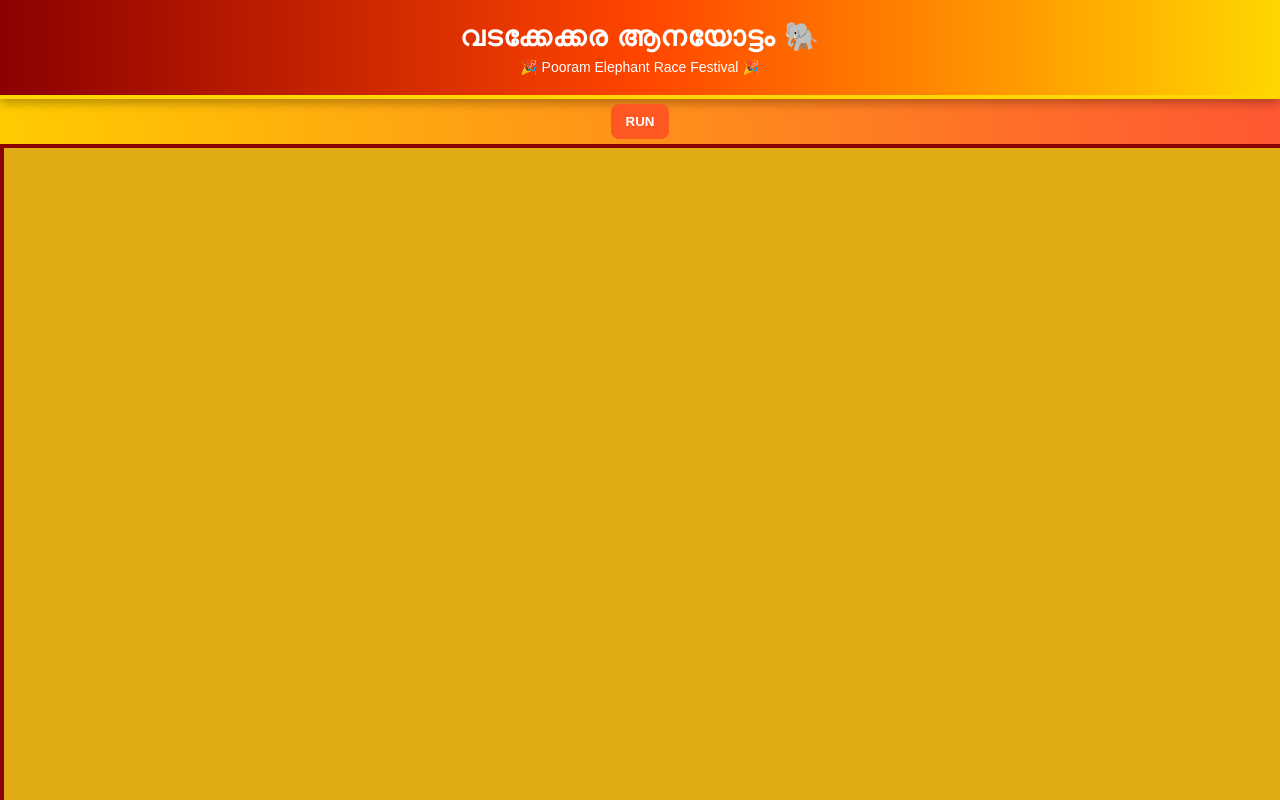
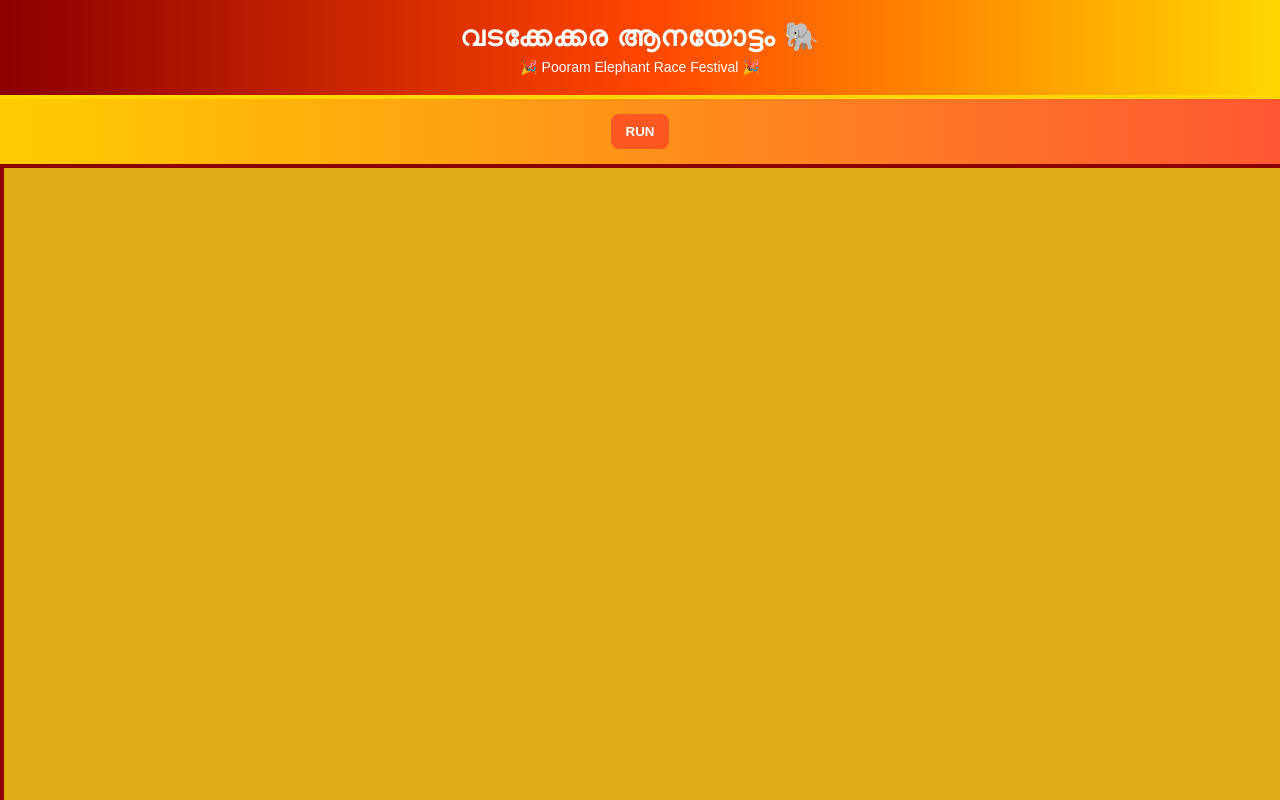
Before and after one commit to amithc1109-gif/elephant-pooram-race, a website: page public/game.html in a window 1280 px wide. Shown: the top 800 px of the page. Drawn offline with nearby package versions, Linux system fonts and the light colour scheme; no server answers.

Commit message:
RUN fixed and scroll

```diff
--- a/public/game.html
+++ b/public/game.html
@@ -3,49 +3,52 @@
 
 <head>
 
-<meta name="viewport" content="width=device-width, initial-scale=1, maximum-scale=1">
-
+<!--<meta name="viewport" content="width=device-width, initial-scale=1, maximum-scale=1, user-scalable=no"> -->
 <link rel="stylesheet" href="style.css">
-
 <script src="/socket.io/socket.io.js"></script>
 
 </head>
 
-<meta name="viewport" content="width=device-width, initial-scale=1, maximum-scale=1, user-scalable=no">
-
 <body>
 
+<!-- 🎉 BANNER -->
 <div class="banner">
     <h1>വടക്കേക്കര ആനയോട്ടം 🐘</h1>
     <p>🎉 Pooram Elephant Race Festival 🎉</p>
 </div>
 
-<div id="winner"></div>
+<!-- 🎮 CONTROLS (FIXED) -->
+<div class="controls">
 
-<!-- RUN BUTTON -->
-<button id="runBtn" onclick="run()">RUN</button>
+    <!-- RUN -->
+    <button id="runBtn" onclick="run()">RUN</button>
 
-<!-- ADMIN CONTROLS -->
-<div id="adminControls" style="display:none;">
-    <button onclick="startRace()">START</button>
-    <button onclick="resetRace()">RESET</button>
+    <!-- ADMIN -->
+    <div id="adminControls" style="display:none;">
+        <button onclick="startRace()">START</button>
+        <button onclick="resetRace()">RESET</button>
+    </div>
+
 </div>
 
+<!-- ⏱ TIMER -->
 <div id="timer"></div>
+
+<!-- 🏆 RESULTS -->
 <div id="leaderboard"></div>
 
-<!-- BETTING (ONLY FOR SPECTATORS) -->
+<!-- 🎯 BETTING (ONLY SPECTATOR) -->
 <div id="betSection" style="display:none;">
     <select id="betChoice"></select>
     <button onclick="placeBet()">Bet</button>
 </div>
 
-<!-- CAMERA VIEW -->
+<!-- 🐘 TRACK AREA (ONLY THIS SCROLLS) -->
 <div id="camera">
     <div id="track"></div>
 </div>
 
-<!-- FIREWORKS -->
+<!-- 🎆 FIREWORKS -->
 <canvas id="fireworks"></canvas>
 
 <script src="game.js"></script>
--- a/public/game.js
+++ b/public/game.js
@@ -236,6 +236,8 @@ ${role==="admin" ? `
 
 /* 📱 CAMERA FOLLOW (FULL FIX: X + Y) */
 
+/* 📱 CAMERA FOLLOW (FULL FIX: X + Y) */
+
 let me = players.find(p => p.name === playerName);
 
 if(me){
@@ -264,7 +266,6 @@ if(me){
     });
 }
 }
-
 /* ================= REMOVE PLAYER ================= */
 
 function removePlayer(id){
--- a/public/style.css
+++ b/public/style.css
@@ -45,16 +45,35 @@ button:disabled{
     font-size: 14px;
 }
 
+/* 🔥 FIXED CONTROLS */
+.controls{
+    position: sticky;
+    top: 0;
+    z-index: 1000;
+
+    background: linear-gradient(90deg,#ffcc00,#ff5733);
+    padding:10px;
+
+    display:flex;
+    justify-content:center;
+    gap:10px;
+}
+
 #camera{
-width:100%;
-height:1500px;
-overflow-x:auto;   /* 🔥 allow manual scroll */
-overflow-y:hidden;
-position:relative;
-border:4px solid #8B0000;
-background:rgb(225, 171, 22);
-overflow-x:auto;   /* 🔥 allow manual scroll */
-    overflow-y:hidden;
+    width:100%;
+
+    /* 🔥 IMPORTANT FIX */
+    height: calc(100vh - 160px);  /* dynamic height */
+
+    overflow-x: auto;
+    overflow-y: auto;
+
+    position: relative;
+    border:4px solid #8B0000;
+    background:rgb(225, 171, 22);
+
+    /* smooth mobile scroll */
+    -webkit-overflow-scrolling: touch;
 }
 
 #track{
```
